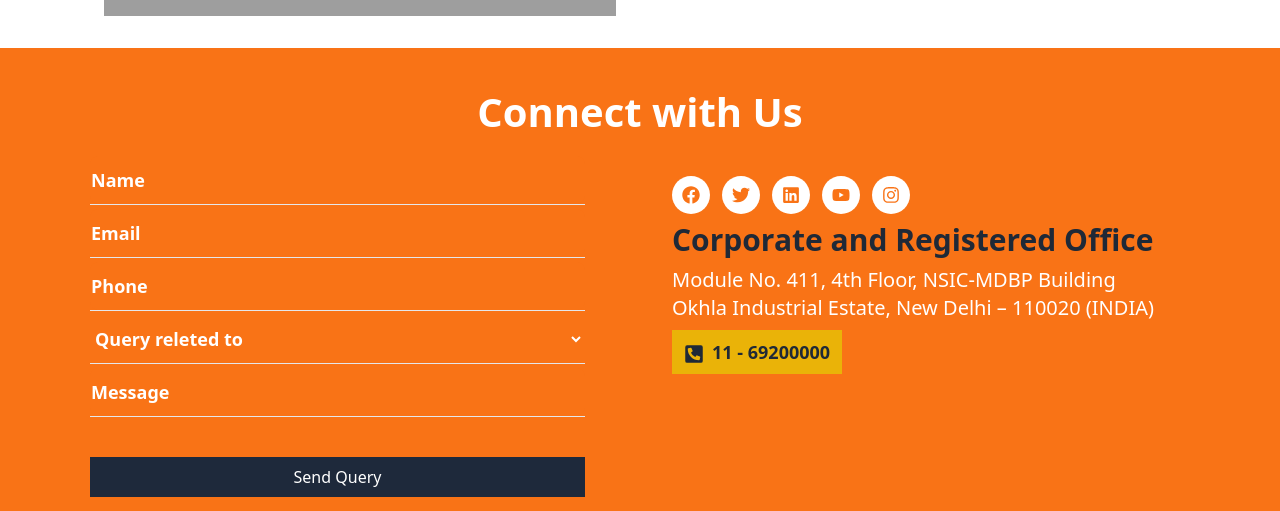
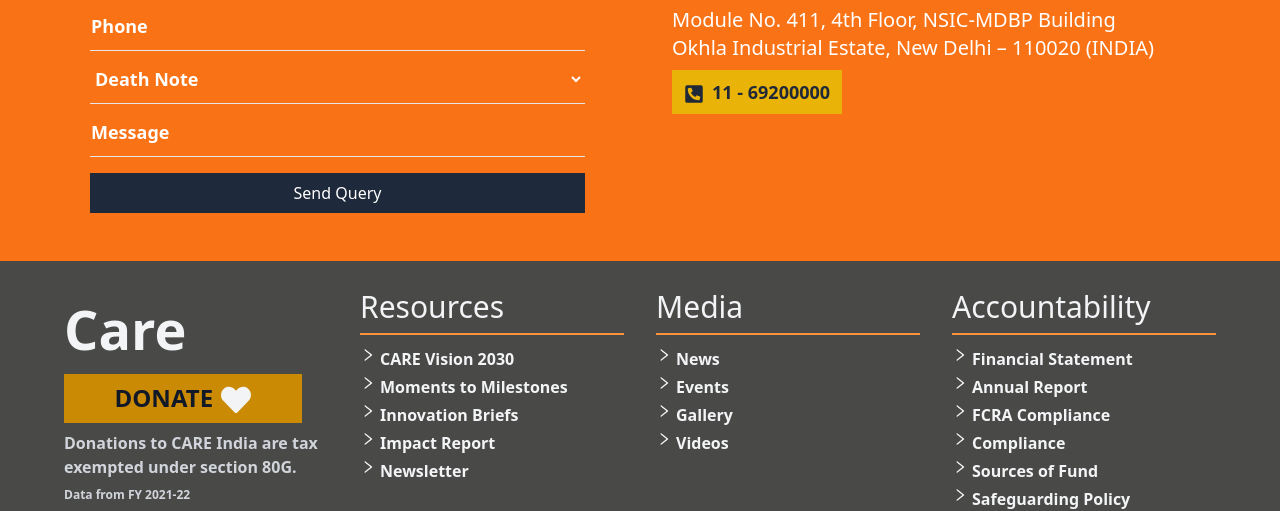
Before and after one commit to ripassorker2/Intership-project, a React (Create React App) app: page / in a window 1280 px wide. Shown: the part 2248-2759 px from the top of the page. Built offline with nearby package versions, Linux system fonts and the light colour scheme; grey boxes are pictures that could not be loaded.

Commit message:
Small chnge in principal section

```diff
--- a/src/Pages/Home/Contact/Contact.jsx
+++ b/src/Pages/Home/Contact/Contact.jsx
@@ -1,5 +1,4 @@
 import React from "react";
-import reCAPTCHA from "react-google-recaptcha";
 import {
   FaFacebook,
   FaTwitter,
@@ -47,9 +46,7 @@
             </div>
             <div className="border-b pt-1">
               <select className="input  w-full p-0 bg-orange-500 text-white  font-semibold text-lg focus:outline-none">
-                <option disabled selected>
-                  Query releted to
-                </option>
+                <option disabled defaultValue={"Query releted to"}></option>
                 <option>Death Note</option>
                 <option>Attack on Titan</option>
                 <option>Bleach</option>
@@ -65,9 +62,6 @@
                 placeholder="Message"
                 required
               />
-            </div>
-            <div>
-              <reCAPTCHA style={{ display: "inline-block" }} theme="dark" />
             </div>
             <div className="pt-4">
               <button
--- a/src/Pages/Home/Principal/Principal.jsx
+++ b/src/Pages/Home/Principal/Principal.jsx
@@ -1,12 +1,12 @@
 import React from "react";
-import core_img from '../../../assets/icons/cirle-motiff.svg'
-import commitment from '../../../assets/icons/commitment-icon.svg'
-import './Principal.css';
+import core_img from "../../../assets/icons/cirle-motiff.svg";
+import commitment from "../../../assets/icons/commitment-icon.svg";
+import "./Principal.css";
 
 const Principal = () => {
   return (
     <>
-      <div className="h-[135vh] xl:h-[120vh] lg:h-[120vh] md:h-[110vh]">
+      <div className=" lg:h-[700px] md:h-[510px] h-[680px] pb-10">
         <div className="flex justify-center align-middle items-center">
           <img
             className="xl:w-96 lg:w-72 md:w-60 mt-[-100px] hidden md:block rotate-90 relative"
```
